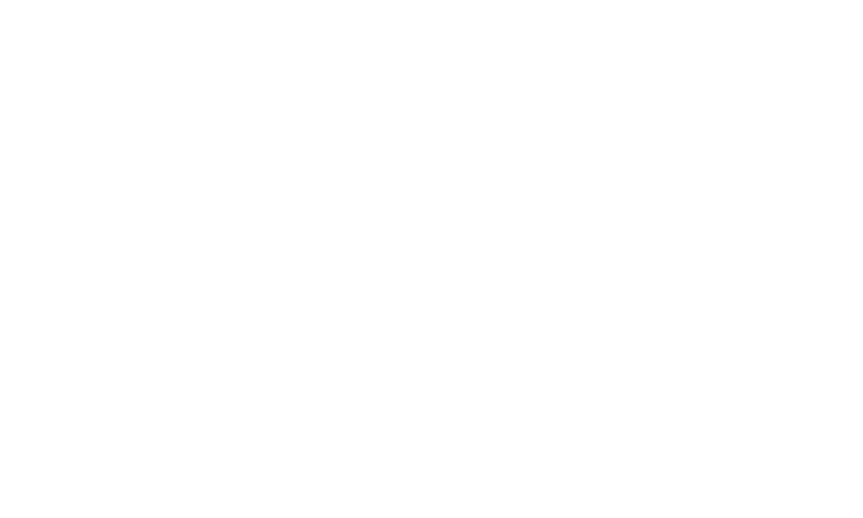
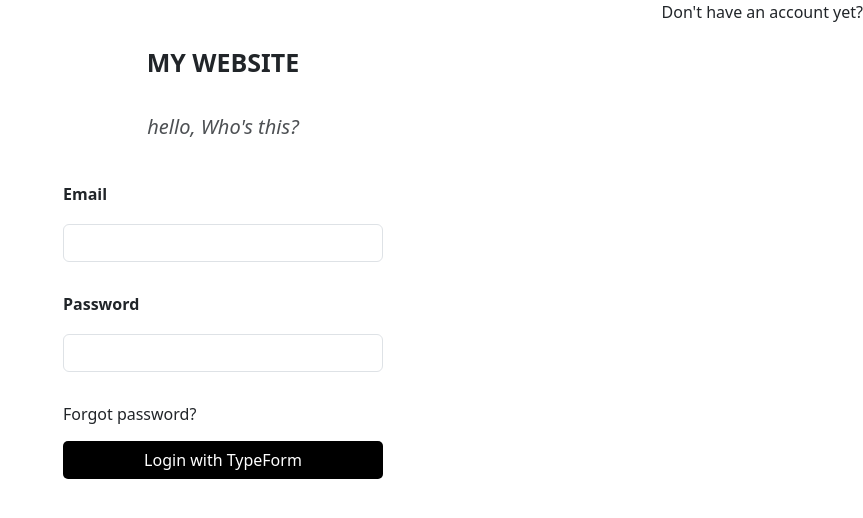
Before and after one commit to Letung2k3/ReactJs_App-Use-Hook-, a React (Create React App) app: page /login in a window 1280 px wide. Before the commit this address had no page. Shown: the top 518 px of the page, without its empty margins (417-1280 px from the left). Built offline with nearby package versions, Linux system fonts and the light colour scheme.

Commit message:
Video 24:Login form

```diff
--- /dev/null
+++ b/src/components/Auth/Login..js
@@ -0,0 +1,43 @@
+import './Login.scss'
+import { useState } from 'react';
+const Login = (props) => {
+     const [email, setEmail] = useState("");
+     const [password, setPassword] = useState("");
+     return (
+          <div className="login-container">
+               <div className="login-header">
+                    Don't have an account yet?
+               </div>
+               <div className="login-tilte col-3 mx-auto">
+                    My Website
+               </div>
+               <div className="login-welcome col-3 mx-auto">
+                    hello, Who's this?
+               </div>
+               <div className="login-content-form col-3 mx-auto">
+                    <div className="form-group">
+                         <label className='form-label'>Email</label>
+                         <input
+                              type={"email"}
+                              className="form-control"
+                              value={email}
+                              onChange={(event) => setEmail(event.target.value)}
+                         />
+                    </div>
+                    <div className="form-group">
+                         <label className='form-label'>Password</label>
+                         <input
+                              type={"password"}
+                              className="form-control"
+                              value={password}
+                              onChange={(event) => setPassword(event.target.value)}
+                         />
+                    </div>
+                    <span className='forgot-password'>Forgot password?</span>
+
+                    <button className='form-btn-login'>Login with TypeForm</button>
+               </div>
+          </div>
+     )
+}
+export default Login
--- /dev/null
+++ b/src/components/Auth/Login.scss
@@ -0,0 +1,60 @@
+.login-container {
+     .login-header {
+          display: flex;
+          flex-direction: row;
+          justify-content: flex-end;
+     }
+
+     .login-tilte {
+          font-weight: 600;
+          text-transform: uppercase;
+          font-size: 25px;
+          padding: 20px 0;
+          text-align: center;
+     }
+
+     .login-welcome {
+          font-size: 20px;
+          padding: 10px 0;
+          text-align: center;
+          opacity: 0.8;
+          font-style: italic;
+     }
+
+     .login-content-form {
+          margin-top: 30px;
+          display: flex;
+          flex-direction: column;
+          gap: 15px;
+
+          .form-group {
+               margin-bottom: 15px;
+
+               input {
+                    margin-top: 10px;
+               }
+
+               .form-label {
+                    font-weight: 600;
+               }
+
+          }
+
+          .forgot-password {}
+
+          .form-btn-login {
+               width: 100% !important;
+               height: 38px;
+               color: #fff !important;
+               background-color: #000 !important;
+               font-weight: 500 !important;
+               cursor: pointer !important;
+               border: none;
+               border-radius: 5px !important;
+
+               &:hover {
+                    background-color: #3d3737 !important;
+               }
+          }
+     }
+}
--- a/src/components/Header/Header.js
+++ b/src/components/Header/Header.js
@@ -3,7 +3,12 @@
 import Nav from 'react-bootstrap/Nav';
 import Navbar from 'react-bootstrap/Navbar';
 import { NavLink } from 'react-router-dom';
+import { useNavigate } from 'react-router-dom';
 const Header = (props) => {
+     const navigate = useNavigate();
+     const handleBtnLogin = () => {
+          navigate('/login')
+     }
      return (
           <Navbar collapseOnSelect expand="lg" className="bg-body-tertiary">
                <Container>
@@ -16,7 +21,7 @@
                               <NavLink to="/Admins" className="nav-link">Admin</NavLink>
                          </Nav>
                          <Nav>
-                              <button className='btn-login'>Log in</button>
+                              <button className='btn-login' onClick={handleBtnLogin}>Log in</button>
                               {/* <NavDropdown title="Setttings " id="collapsible-nav-dropdown">
                                    <NavDropdown.Item >Log in</NavDropdown.Item>
                                    <NavDropdown.Item > Log out</NavDropdown.Item>
--- a/src/index.js
+++ b/src/index.js
@@ -11,6 +11,7 @@
 import HomePage from './components/Home/HomePage';
 import DashBoard from "./components/Admin/ManageUser/DashBoard"
 import ManageUser from "./components/Admin/ManageUser/ManageUser"
+import Login from './components/Auth/Login.';
 const root = ReactDOM.createRoot(document.getElementById('root'));
 root.render(
   <BrowserRouter>
@@ -27,6 +28,7 @@
           <Route index element={<DashBoard />} />
           <Route path='manage-user' element={<ManageUser />} />
         </Route>
+        <Route path='login' element={<Login />} />
       </Routes>
     </Provider>
   </BrowserRouter>
```
